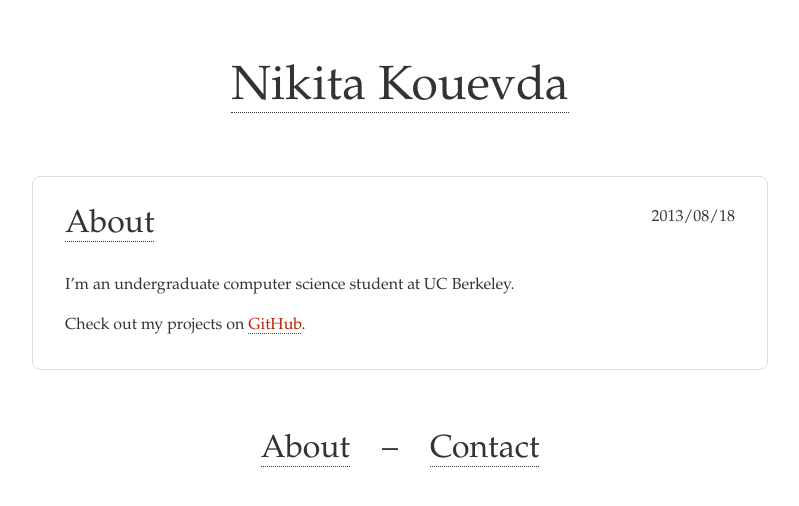
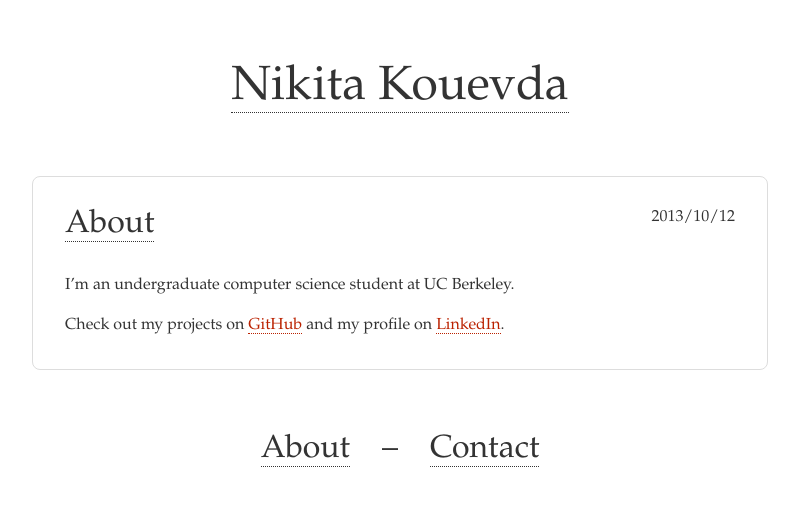
Before and after one commit to nkouevda/nkouevda.github.io, a Jekyll site: the page built from about/index.md, in a window 1280 px wide. Shown: the top 506 px of the page, without its empty margins (240-1039 px from the left). Built offline with Jekyll 4.4.1, drawn with Linux system fonts in a browser that asks for light colours.

Commit message:
Add link to profile.

```diff
--- a/about/index.md
+++ b/about/index.md
@@ -2,9 +2,10 @@
 layout: post
 title: About
 author: Nikita Kouevda
-date: 2013/08/18
+date: 2013/10/12
 ---
 
 I'm an undergraduate computer science student at UC Berkeley.
 
-Check out my projects on [GitHub](https://github.com/nkouevda).
+Check out my projects on [GitHub](https://github.com/nkouevda) and my profile on
+[LinkedIn](http://www.linkedin.com/in/nkouevda).
```
